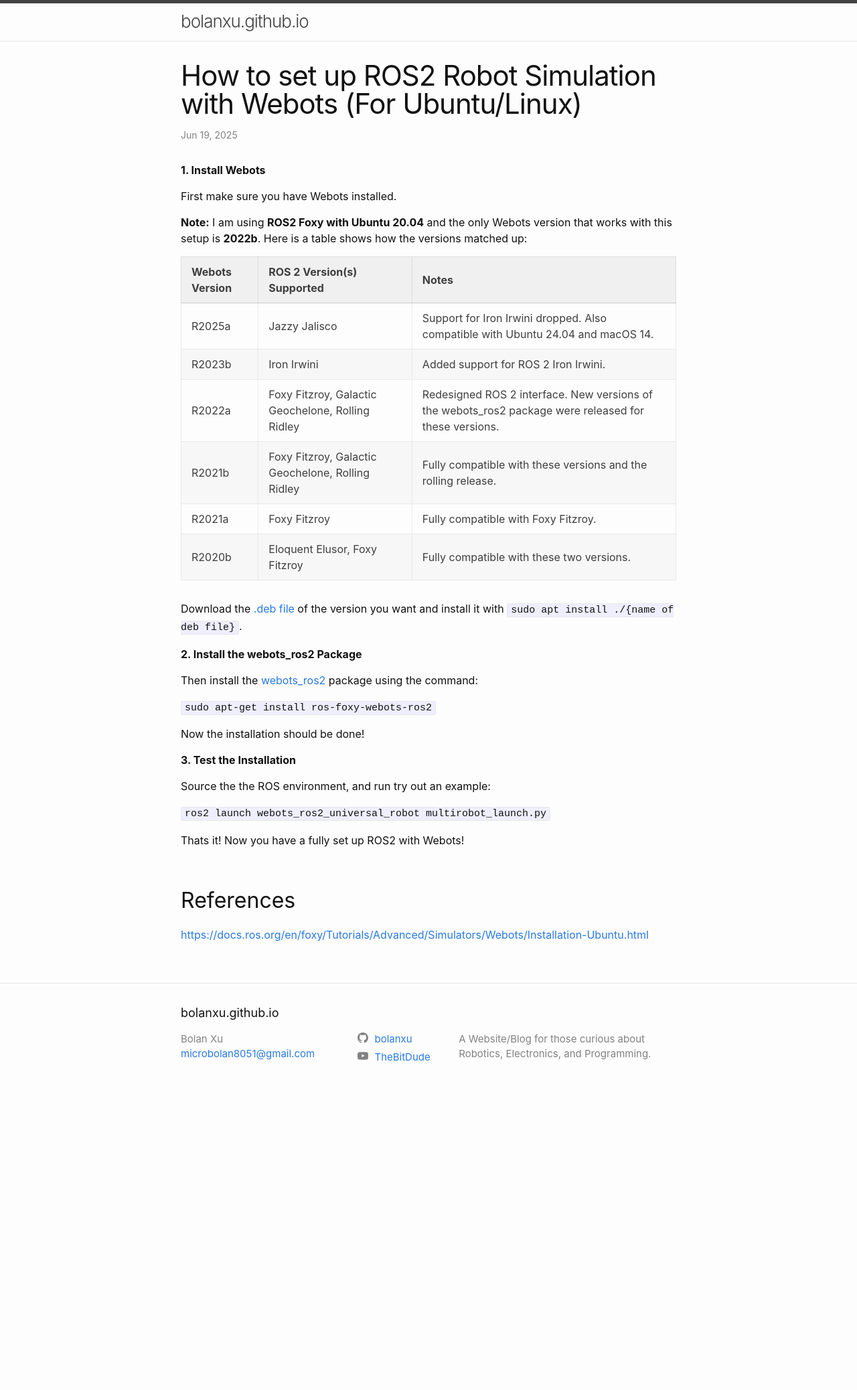
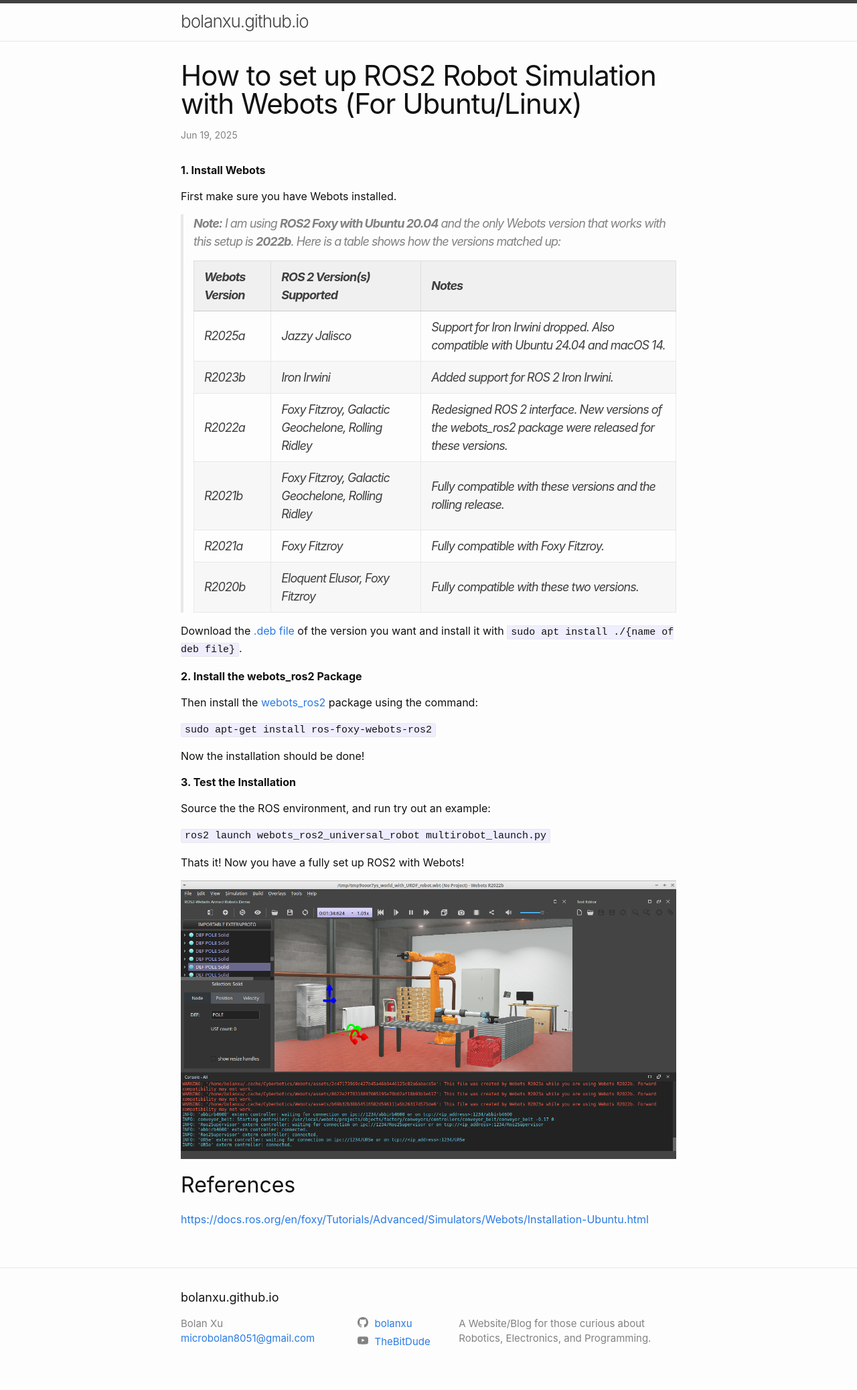
Before and after one commit to bolanxu/bolanxu.github.io, a Jekyll site: the page built from _posts/2025-06-19-ros-webots-installation.md, in a window 1280 px wide. Shown: the whole page at 67% size. Built offline with Jekyll 4.4.1, drawn with Linux system fonts in a browser that asks for light colours; before the commit the page ends 1651 px from its top, so only the background shows below that.

Commit message:
Update 2025-06-19-ros-webots-installation.md

```diff
--- a/_posts/2025-06-19-ros-webots-installation.md
+++ b/_posts/2025-06-19-ros-webots-installation.md
@@ -8,18 +8,18 @@
 
 First make sure you have Webots installed.
 
-**Note:**
-I am using **ROS2 Foxy with Ubuntu 20.04** and the only Webots version that works with this setup is **2022b**.
-Here is a table shows how the versions matched up:
-
-| **Webots Version** | **ROS 2 Version(s) Supported**                    | **Notes**                                                                                              |
-|--------------------|---------------------------------------------------|--------------------------------------------------------------------------------------------------------|
-| R2025a             | Jazzy Jalisco                                     | Support for Iron Irwini dropped. Also compatible with Ubuntu 24.04 and macOS 14.                       |
-| R2023b             | Iron Irwini                                       | Added support for ROS 2 Iron Irwini.                                                                   |
-| R2022a             | Foxy Fitzroy, Galactic Geochelone, Rolling Ridley | Redesigned ROS 2 interface.  New versions of the webots_ros2 package were released for these versions. |
-| R2021b             | Foxy Fitzroy, Galactic Geochelone, Rolling Ridley | Fully compatible with these versions and the rolling release.                                          |
-| R2021a             | Foxy Fitzroy                                      | Fully compatible with Foxy Fitzroy.                                                                    |
-| R2020b             | Eloquent Elusor, Foxy Fitzroy                     | Fully compatible with these two versions.                                                              |
+> **Note:**
+> I am using **ROS2 Foxy with Ubuntu 20.04** and the only Webots version that works with this setup is **2022b**.
+> Here is a table shows how the versions matched up:
+>
+> | **Webots Version** | **ROS 2 Version(s) Supported**                    | **Notes**                                                                                              |
+> |--------------------|---------------------------------------------------|--------------------------------------------------------------------------------------------------------|
+> | R2025a             | Jazzy Jalisco                                     | Support for Iron Irwini dropped. Also compatible with Ubuntu 24.04 and macOS 14.                       |
+> | R2023b             | Iron Irwini                                       | Added support for ROS 2 Iron Irwini.                                                                   |
+> | R2022a             | Foxy Fitzroy, Galactic Geochelone, Rolling Ridley | Redesigned ROS 2 interface.  New versions of the webots_ros2 package were released for these versions. |
+> | R2021b             | Foxy Fitzroy, Galactic Geochelone, Rolling Ridley | Fully compatible with these versions and the rolling release.                                          |
+> | R2021a             | Foxy Fitzroy                                      | Fully compatible with Foxy Fitzroy.                                                                    |
+> | R2020b             | Eloquent Elusor, Foxy Fitzroy                     | Fully compatible with these two versions.                                                              |
 
 Download the [.deb file](https://github.com/cyberbotics/webots/releases) of the version you want and install it with `sudo apt install ./{name of deb file}`.
 
@@ -39,9 +39,7 @@
 
 Thats it! Now you have a fully set up ROS2 with Webots!
 
-
-![](_posts/img/webots_install.png)
-
+![](https://github.com/bolanxu/bolanxu.github.io/blob/4186d97046a943cfb8b25bc223173e2feab69436/_posts/img/webots_install.png)
 
 ## References
 
```
